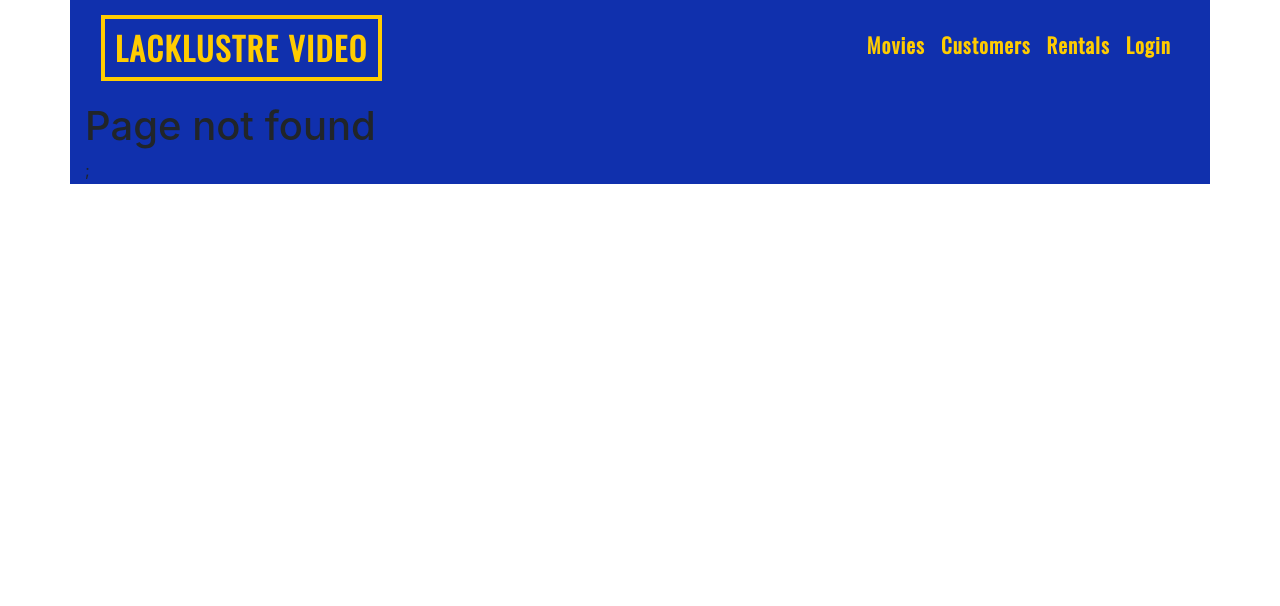
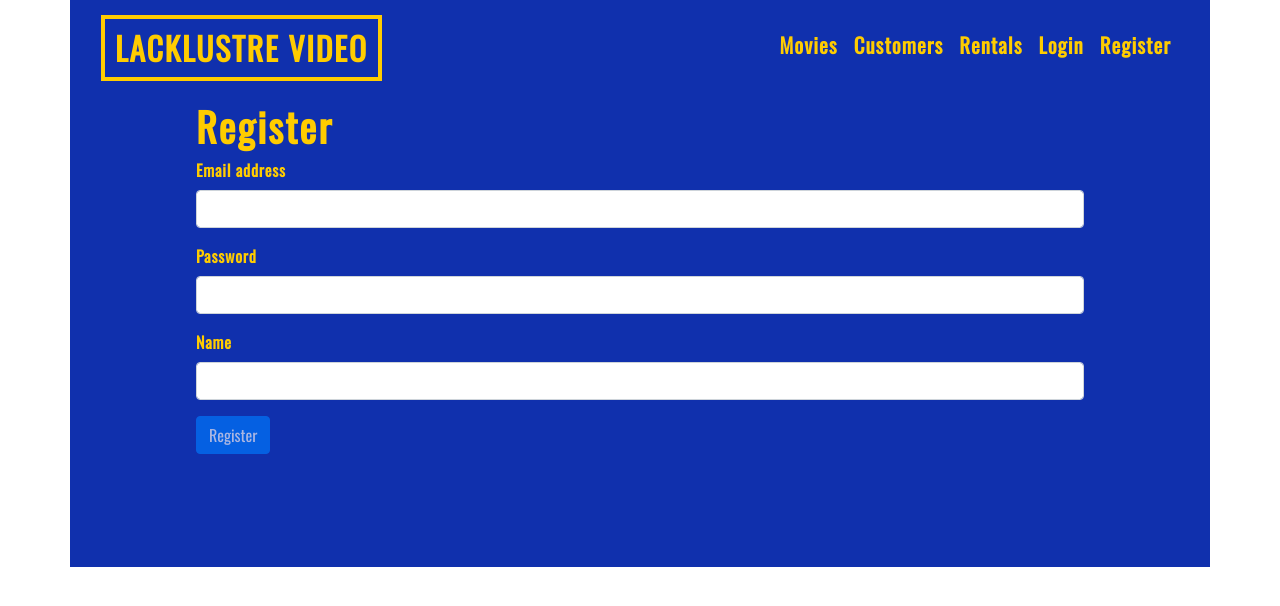
Before and after one commit to ezilybored/react_learn, a React (Create React App) app in the folder vidly/: page /register in a window 1280 px wide. Before the commit this address led to /not-found. Shown: the top 606 px of the page. Built offline with nearby package versions, Linux system fonts and the light colour scheme.

Commit message:
added a registration page

```diff
--- a/vidly/src/App.js
+++ b/vidly/src/App.js
@@ -7,6 +7,7 @@
 import NotFound from "./components/notFound";
 import MovieForm from "./components/movieForm";
 import LoginForm from "./components/loginForm";
+import RegisterForm from "./components/registerForm";
 import "./App.css";
 
 class App extends Component {
@@ -17,6 +18,7 @@
           <NavBar />
           <Switch>
             <Route path="/login" component={LoginForm} />
+            <Route path="/register" component={RegisterForm} />
             <Route path="/movies/:id" component={MovieForm} />
             <Route path="/movies/" component={Movies} />
             <Route path="/customers/" component={Customers} />
--- a/vidly/src/components/navbar.jsx
+++ b/vidly/src/components/navbar.jsx
@@ -1,13 +1,6 @@
 import React from "react";
 import { NavLink, Link } from "react-router-dom";
-import {
-  Button,
-  Navbar,
-  Nav,
-  NavDropdown,
-  Form,
-  FormControl
-} from "react-bootstrap";
+import { Navbar, Nav } from "react-bootstrap";
 
 const NavBar = () => {
   return (
@@ -65,6 +58,9 @@
           <NavLink className="nav-item nav-link" to="/login">
             <p className="main-nav-text">Login</p>
           </NavLink>
+          <NavLink className="nav-item nav-link" to="/register">
+            <p className="main-nav-text">Register</p>
+          </NavLink>
         </Nav>
       </Navbar.Collapse>
     </Navbar>
--- /dev/null
+++ b/vidly/src/components/registerForm.jsx
@@ -0,0 +1,47 @@
+import React from "react";
+import Joi from "joi-browser";
+import Form from "./common/form";
+
+class RegisterForm extends Form {
+  state = {
+    data: { username: "", password: "", name: "" },
+    errors: {}
+  };
+
+  // The Joi schema for validation
+  schema = {
+    emailAddress: Joi.string()
+      .required()
+      .email()
+      .label("Email address"),
+    password: Joi.string()
+      .required()
+      .min(5)
+      .label("Password"),
+    name: Joi.string()
+      .required()
+      .label("Name")
+  };
+
+  doSubmit = () => {
+    // Call the server
+    // Redirect user to a different page
+    console.log("Submitted");
+  };
+
+  render() {
+    return (
+      <div>
+        <h1 className="login-text">Register</h1>
+        <form className="login-box" onSubmit={this.handleSubmit}>
+          {this.renderInput("emailAddress", "Email address")}
+          {this.renderInput("password", "Password", "password")}
+          {this.renderInput("name", "Name")}
+          {this.renderButton("Register")}
+        </form>
+      </div>
+    );
+  }
+}
+
+export default RegisterForm;
```
